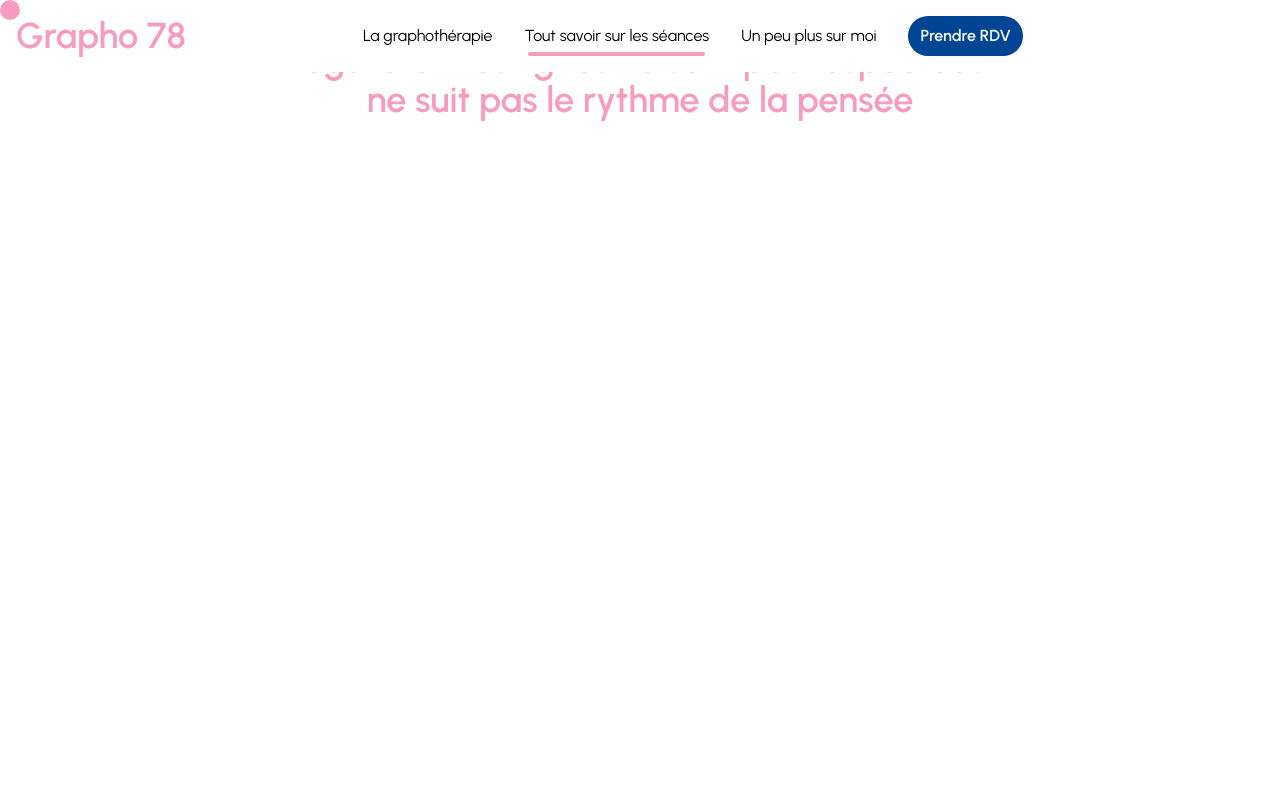
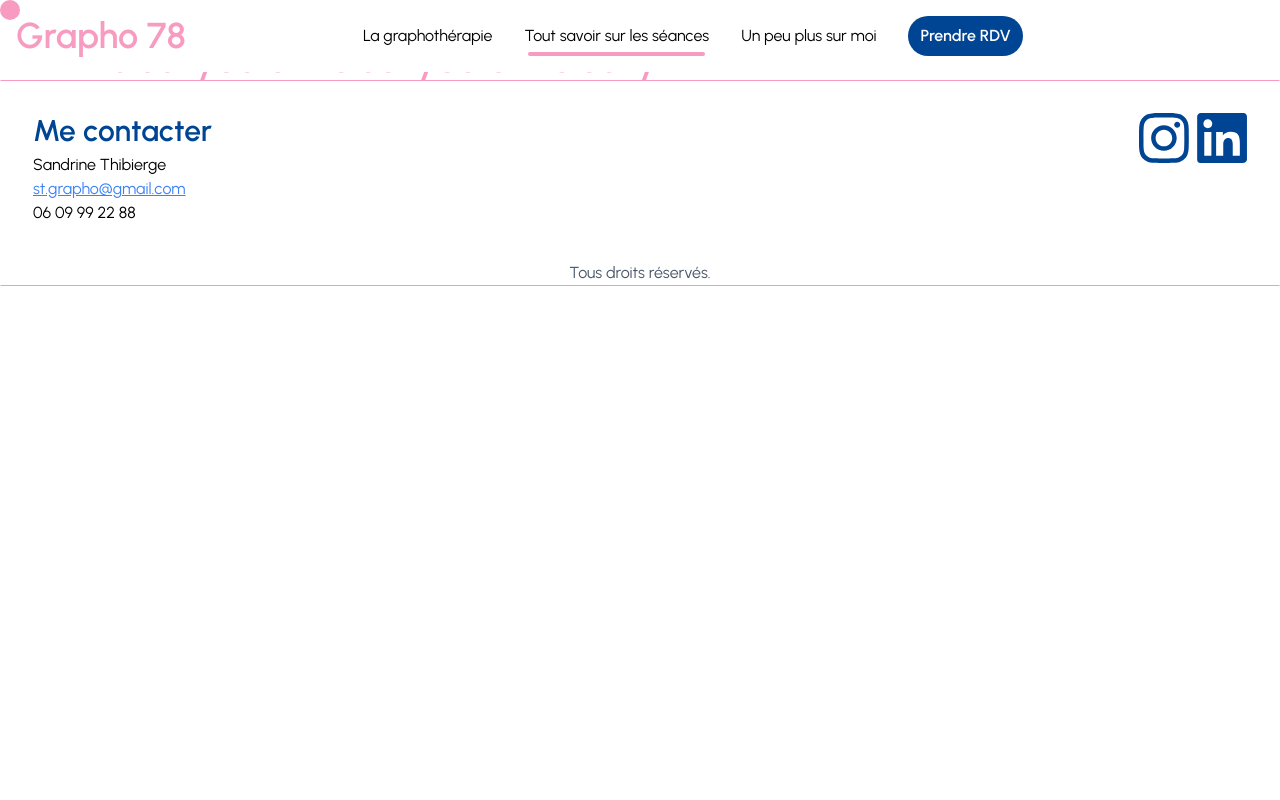
Before and after one commit to ThibSara/grapho-website, a Next.js app: page /seances in a window 1280 px wide. Shown: the top 800 px of the page. Built offline with nearby package versions, Linux system fonts and the light colour scheme.

Commit message:
chore: Remove unnecessary HeroSection component from Seances page

```diff
--- a/src/app/seances/page.js
+++ b/src/app/seances/page.js
@@ -4,8 +4,7 @@ import Test from "@/components/seances/Test";
 export default function Seances() {
   return (
 <main className="bg-background font-urbanist">
-  <HeroSection/>
-  <Test/>
+    <Test/>
 </main>
   );
 }
```
